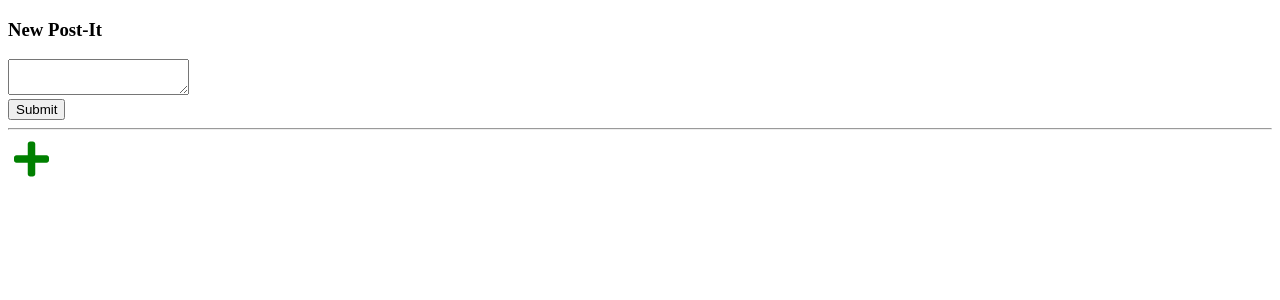
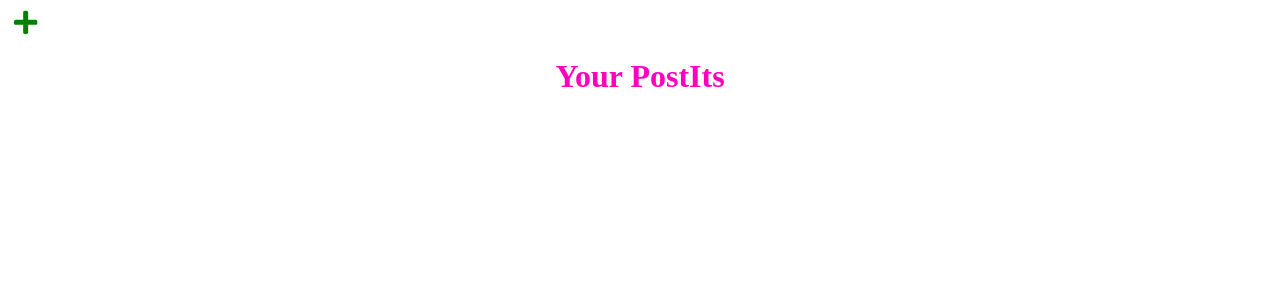
Before and after one commit to bweegee/postItNotes_Redux, a React (Create React App) app: page / in a window 1280 px wide. Shown: the top 300 px of the page. Built offline with nearby package versions, Linux system fonts and the light colour scheme.

Commit message:
toggleform reducer added

```diff
--- a/src/components/PostIt.js
+++ b/src/components/PostIt.js
@@ -9,10 +9,10 @@ const PostIt = ({ id, note, dispatch }) => (
       <h4>{ note }</h4>
       <br />
     </NoiceDiv>
+    <ButtDiv>
     <ActionButts>
       <FontAwesomeIcon
         icon="edit"
-        color="white"
       />
     </ActionButts>
     <ActionButts
@@ -23,6 +23,7 @@ const PostIt = ({ id, note, dispatch }) => (
         color="red"
       />
     </ActionButts>
+    </ButtDiv>
   </Container>
 )
 
@@ -35,9 +36,14 @@ const NoiceDiv = styled.div`
   width: 233px;
   height: 233px;
 `
+const ButtDiv = styled.div`
+  text-align: right;
+`
 
 const ActionButts = styled.button`
   text-align: right;
+  text-decoration: none;
+  border: none
 `
 
 const Container = styled.div`
--- a/src/components/PostItForm.js
+++ b/src/components/PostItForm.js
@@ -11,6 +11,7 @@ class PostItForm extends React.Component {
     const postit = { note, id, }
     dispatch({ type: 'ADD_POSTIT', postit, })
     dispatch({ type: 'INC_ID', })
+    dispatch({ type: 'TOGGLE_FORM', })
     this.setState({ note: '', })
   }
 
--- a/src/components/PostIts.js
+++ b/src/components/PostIts.js
@@ -5,29 +5,30 @@ import PostIt from './PostIt'
 import PostItForm from './PostItForm'
 import { FontAwesomeIcon } from '@fortawesome/react-fontawesome'
 
-const PostIts = ({ postits }) => (
+const PostIts = ({ postits, toggleform, dispatch }) => (
   <div>
-    <PostItForm />
-    <AddButt>
+    {toggleform ? '' : <PostItForm /> }
+    <AddButt
+      onClick={() => dispatch({ type: 'TOGGLE_FORM' })}
+    >
       <FontAwesomeIcon
         icon="plus"
         color="green"
-        size="3x"
+        size="2x"
       />
     </AddButt>
+    <NoiceHeader>Your PostIts</NoiceHeader>
     <br />
-    <BackGround>
       <Grid>
         { postits.map( p =>
           <PostIt key={p.id} {...p} />
         )}
       </Grid>
-    </BackGround>
   </div>
 )
 
 const mapStateToProps = (state) => {
-  return { postits: state.postits, }
+  return { postits: state.postits, toggleform: state.toggleform, }
 }
 
 const Grid = styled.div`
@@ -37,8 +38,9 @@ const Grid = styled.div`
   white-space: pre-wrap;
 `
 
-const BackGround = styled.div`
-  background: navy;
+const NoiceHeader = styled.h1`
+  text-align: center;
+  color: #ff00bc;
 `
 
 const AddButt = styled.button`
--- a/src/reducers/index.js
+++ b/src/reducers/index.js
@@ -1,10 +1,12 @@
 import { combineReducers, } from 'redux'
 import postits from './postits'
 import nextId from './nextId'
+import toggleform from './toggleform'
 
 const rootReducer = combineReducers({
   postits,
   nextId,
+  toggleform,
 })
 
 export default rootReducer
--- a/src/reducers/postits.js
+++ b/src/reducers/postits.js
@@ -12,5 +12,3 @@ const postits = (state = [], action) => {
 }
 
 export default postits
-
-        // this.setState({ departments: departments.filter(d => d.id !== id), })
--- /dev/null
+++ b/src/reducers/toggleform.js
@@ -0,0 +1,10 @@
+const toggleform = (toggleform = true, action) => {
+  switch(action.type) {
+    case 'TOGGLE_FORM':
+      return !toggleform
+    default:
+      return toggleform
+  }
+}
+
+export default toggleform;
```
